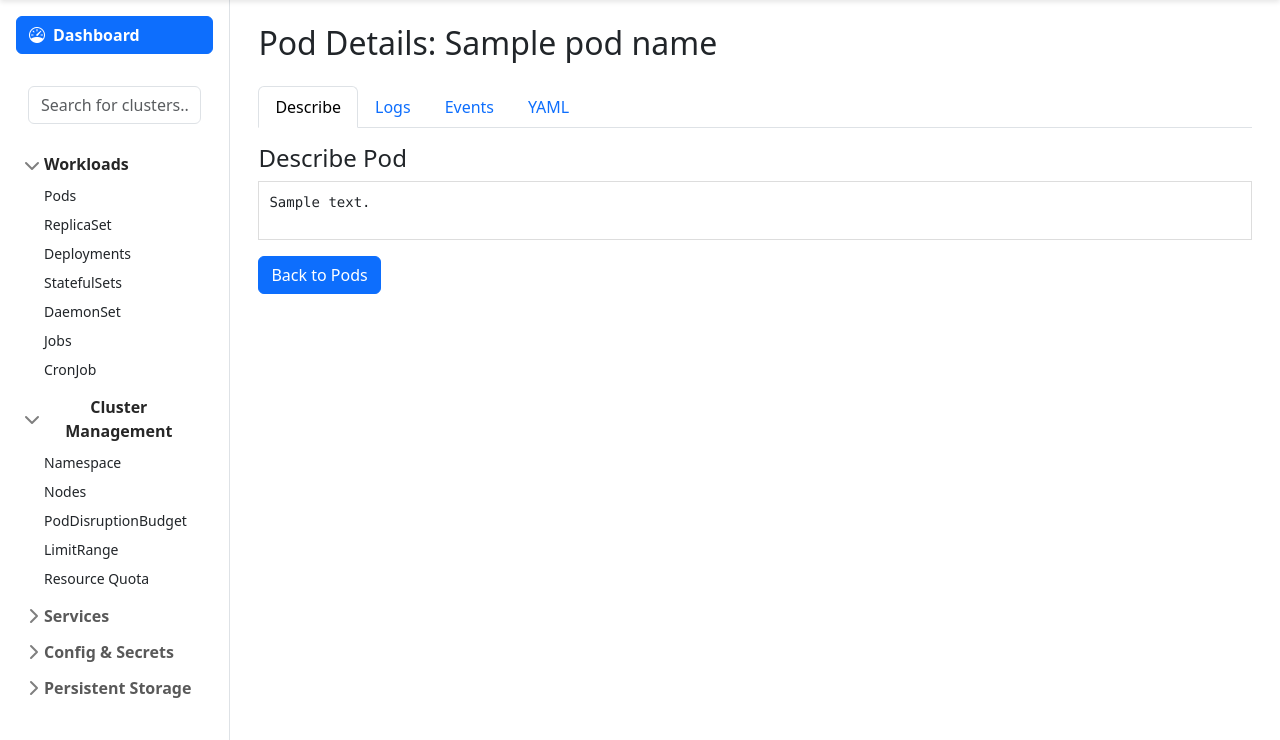
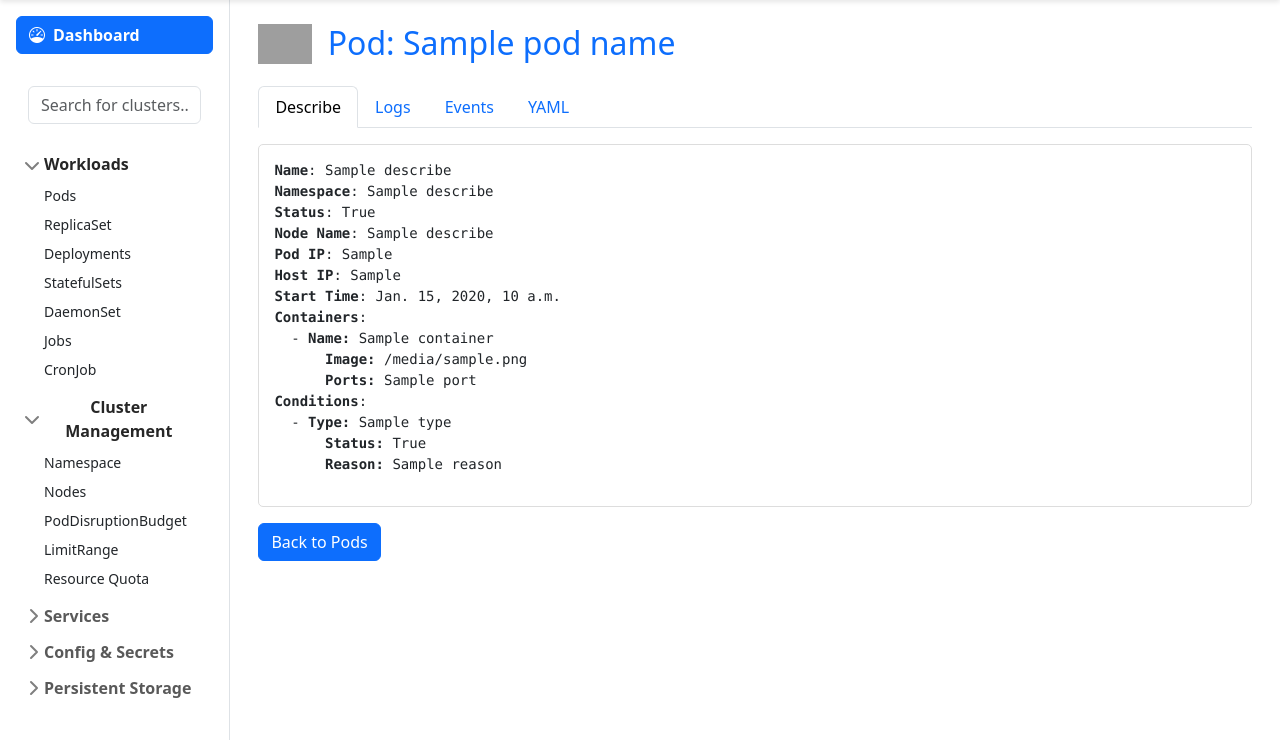
Before and after one commit to kubebuddy/kubebuddy, a Django app: template templates/dashboard/pod_info.html in a window 1280 px wide. Shown: the part 60-800 px from the top of the page. Run offline with Django 5.2, Linux system fonts and the light colour scheme; tables that the repository leaves empty hold one stand-in row (values such as "Sample post"); the template is opened without the code that fills it: values that come from a table or form of the project are taken from there, most other values are stand-ins (such as "Sample title", 1, 10 or a date in 2020); grey boxes are pictures that could not be loaded.

Commit message:
KBP-27 : Pods Desrcibe tab updated.

```diff
--- a/templates/dashboard/pod_info.html
+++ b/templates/dashboard/pod_info.html
@@ -8,7 +8,11 @@
 
 
     <div class="container mt-4">
-        <h2 class="mb-4">Pod Details: {{ pod_name }}</h2>
+        <div class="d-flex justify-content-start">
+            <img src="https://github.com/kubernetes/community/blob/master/icons/png/resources/unlabeled/pod-128.png?raw=true" style="height: 5vh;" alt="pod">
+            <h2 class="mb-4 ps-3 text-primary">Pod: {{ pod_name }}</h2>
+        </div>
+
 
         <!-- Bootstrap Tabs -->
         <ul class="nav nav-tabs" id="podTabs">
@@ -29,26 +33,40 @@
         <!-- Tab Content -->
         <div class="tab-content mt-3">
             <div class="tab-pane fade show active" id="describe">
-                <h4>Describe Pod</h4>
-                <div class="overflow-auto" style="max-height: 60vh; max-width: 100%; border: 1px solid #ddd; padding: 10px;">
-                    <pre>{{ pod_info.describe }}</pre>
+                <div class="overflow-auto" style="max-height: 60vh; border: 1px solid #ddd; border-radius: 5px; padding: 15px;">
+                  <pre>
+<b>Name</b>: {{ pod_info.describe.name }}
+<b>Namespace</b>: {{ pod_info.describe.namespace }}
+<b>Status</b>: {{ pod_info.describe.status }}
+<b>Node Name</b>: {{ pod_info.describe.node_name }}
+<b>Pod IP</b>: {{ pod_info.describe.pod_ip }}
+<b>Host IP</b>: {{ pod_info.describe.host_ip }}
+<b>Start Time</b>: {{ pod_info.describe.start_time }}
+<b>Containers</b>:{% for container in pod_info.describe.containers %}
+  - <strong>Name:</strong> {{ container.name }}
+      <strong>Image:</strong> {{ container.image }}
+      <strong>Ports:</strong>{% for port in container.ports %} {{ port }}{% endfor %}{% endfor %}
+<b>Conditions</b>:{% for condition in pod_info.describe.conditions %}
+  - <strong>Type:</strong> {{ condition.type }}
+      <strong>Status:</strong> {{ condition.status }}
+      <strong>Reason:</strong> {{ condition.reason }}{% endfor %}
+</pre>
                 </div>
-            </div>
+              </div>
+
             <div class="tab-pane fade" id="logs">
-                <h4>Pod Logs</h4>
-                <div class="overflow-auto" style="max-height: 60vh; max-width: 100%; border: 1px solid #ddd; padding: 10px;">
+                <div class="overflow-auto" style="max-height: 60vh; max-width: 100%; border: 1px solid #ddd; border-radius: 5px; padding: 10px;">
                     <pre>{{ pod_info.logs }}</pre>
                 </div>
             </div>
             <div class="tab-pane fade" id="events">
-                <h4>Pod Events</h4>
-                <div class="overflow-auto" style="max-height: 60vh; max-width: 100%; border: 1px solid #ddd; padding: 10px;">
+                <div class="overflow-auto" style="max-height: 60vh; max-width: 100%; border: 1px solid #ddd; border-radius: 5px; padding: 10px;">
                     <pre>{{ pod_info.events }}</pre>
                 </div>
             </div>
             <div class="tab-pane fade" id="yaml">
-                <h4>Pod YAML</h4>
-                <div class="overflow-auto" style="max-height: 60vh; max-width: 100%; border: 1px solid #ddd; padding: 10px;">
+                <!-- <h4>Pod YAML</h4> -->
+                <div class="overflow-auto" style="max-height: 60vh; max-width: 100%; border: 1px solid #ddd; border-radius: 5px; padding: 10px;">
                     <pre>{{ pod_info.yaml }}</pre>
                 </div>
             </div>
```
Also changed, not shown: dashboard/src/k8s_pods.py (+37 -10 lines), dashboard/views.py (+15 -13 lines).
